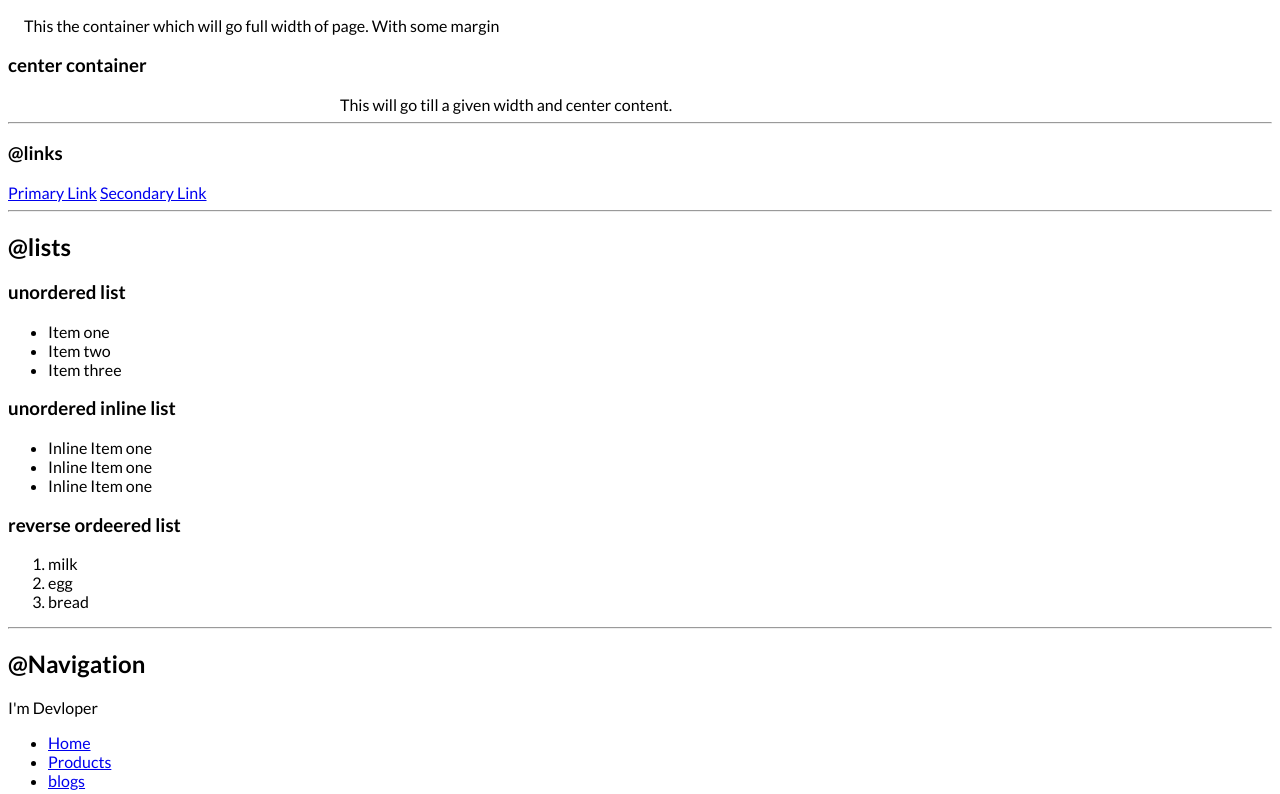
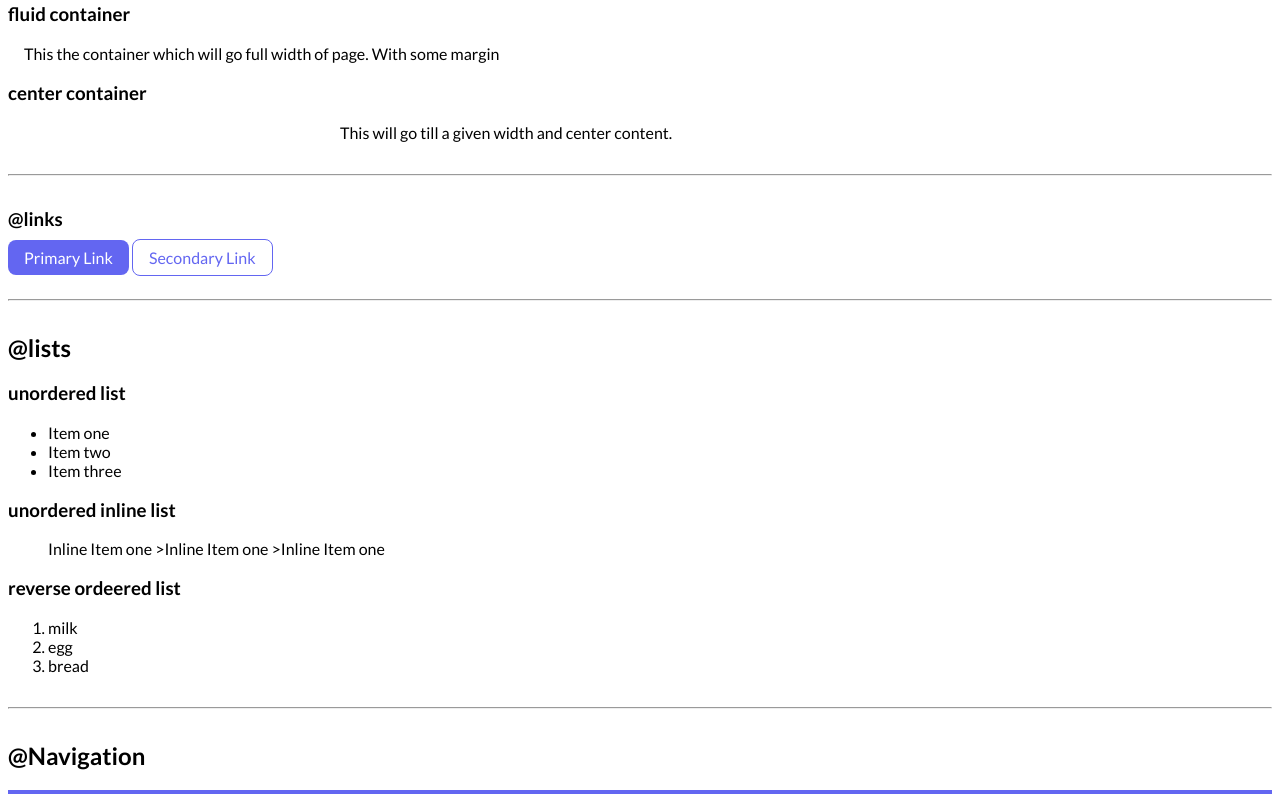
Before and after one commit to akashgajwar/component-library, a plain HTML site: page index.html in a window 1280 px wide. Shown: the part 446-1240 px from the top of the page. Drawn offline with Linux system fonts and the light colour scheme.

Commit message:
docs: CSS till @nav

```diff
--- a/index.html
+++ b/index.html
@@ -35,14 +35,14 @@
 
     <h3>@links</h3>
 
-    <a href="/">Primary Link</a>
-    <a href="/">Secondary Link</a>
+    <a class="link link-primary" href="/">Primary Link</a>
+    <a class="link link-secondary" href="/">Secondary Link</a>
 
     <hr>
 
     <h2>@lists</h2>
 
-    <h3>unordered list</h3>
+    <h3 class="list-non-bullet">unordered list</h3>
 
     <ul>
         <li>Item one</li>
@@ -50,12 +50,12 @@
         <li>Item three</li>
     </ul>
 
-    <h3>unordered inline list</h3>
+    <h3 class="list-non-bullet">unordered inline list</h3>
 
     <ul>
-        <li>Inline Item one</li>
-        <li>Inline Item one</li>
-        <li>Inline Item one</li>
+        <li class="list-item-inline">Inline Item one</li>
+        <li class="list-item-inline"></li>>Inline Item one</li>
+        <li class="list-item-inline"></li>>Inline Item one</li>
     </ul>
 
     <h3>reverse ordeered list</h3>
@@ -68,18 +68,18 @@
 
     <hr>
     <h2>@Navigation</h2>
-    <nav>
-        <div>I'm Devloper</div>
+    <nav class="navigation container">
+        <div class="nav-brand">I'm Devloper</div>
 
-        <ul>
-                <li>
-                    <a href="/">Home</a>
+        <ul class="list-non-bullet nav-pills">
+                <li class="list-item-inline">
+                    <a class="link" href="/">Home</a>
                 </li>
-                <li>
-                    <a href="/">Products</a>
+                <li class="list-item-inline">
+                    <a class="link" href="/">Products</a>
                 </li>
-                <li>
-                    <a href="/">blogs</a>
+                <li class="list-item-inline">
+                    <a  class="link"href="/">blogs</a>
                 </li>
         </ul>
     </nav>
--- a/style.css
+++ b/style.css
@@ -1,6 +1,15 @@
 /* @typo */
 
 @import url('https://fonts.googleapis.com/css2?family=Lato:wght@400;700&display=swap');
+
+:root {
+    --primary-colour: #6366F1;
+
+}
+
+hr{
+    margin: 2rem 0rem;
+}
 
 
 body{
@@ -18,3 +27,61 @@ body{
     max-width: 600px;
     margin: auto;
 }
+
+/* @links */
+
+.link{
+    text-decoration: none;
+    padding: 0.5rem 1rem;
+}
+
+.link-primary{
+    background-color: var(--primary-colour);
+    border-radius: 0.5rem;
+    color: white;
+}
+
+.link-secondary{
+    color: var(--primary-colour);
+    border-radius: 0.5rem;
+    border: 1px solid var(--primary-colour);
+}
+
+/* @LISTS */
+
+.list-non-bullet{
+    list-style: none;
+}
+
+.list-item-inline{
+    display: inline;
+    padding: orem 0.5rem;
+}
+
+/* @navigation */
+
+.navigation{
+    background-color: var(--primary-colour);
+    color: white;
+    padding: 1rem;
+    border-bottom-left-radius: 1rem 1rem;
+}
+
+.navigation .nav-brand{
+    font-weight: bold;
+    font-size: 1.1rem;
+
+}
+
+.navigation .nav-pills{
+    text-align: right;
+}
+
+.navigation .link{
+    color: white;
+}
+
+.navigation .nav-active{
+    font-size: bold;
+
+}
```
